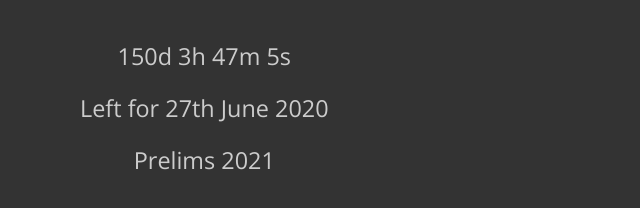
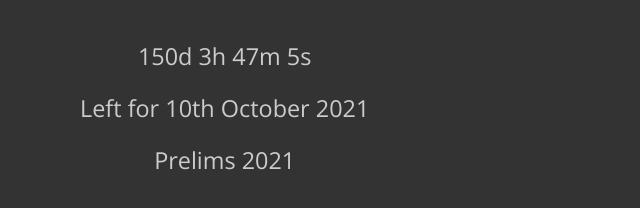
Before and after one commit to theGreatRishabh/DayCounter, a plain HTML site: page index.html in a window 1280 px wide. Shown: the whole page, without its empty margins (0-640 px from the left). Drawn offline with nearby package versions, Linux system fonts and the light colour scheme.

Commit message:
Update index.html
Updated prelims date

```diff
--- a/index.html
+++ b/index.html
@@ -10,7 +10,7 @@
 <body>
 <div class="container">
     <p id="timer"></p>
-    <p>Left for 27th June 2020<p>
+    <p>Left for 10th October 2021<p>
     <p>Prelims 2021</p>
     <!-- update this acording to goals -->
 </div>
```
